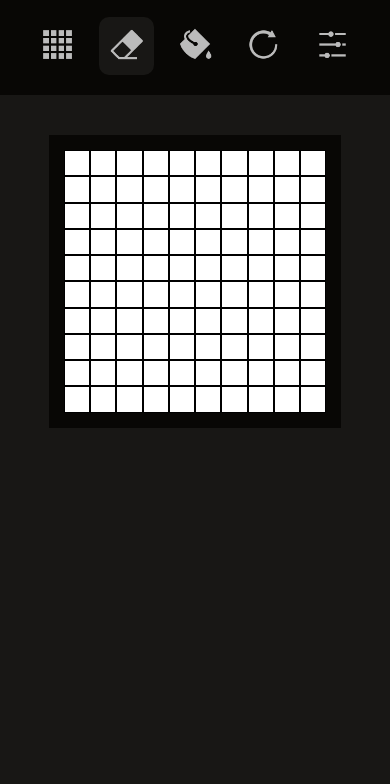
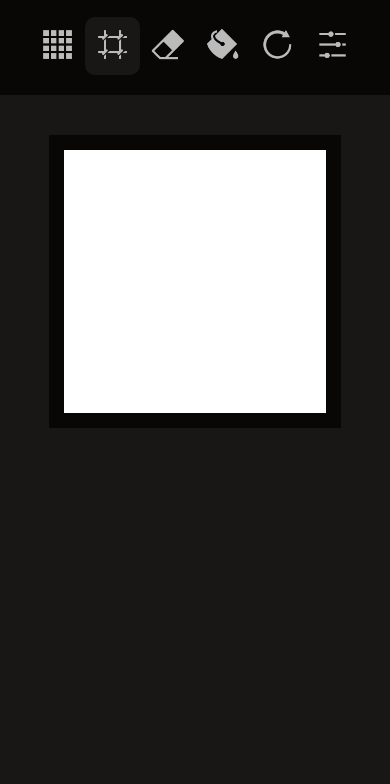
Before and after one commit to KauaLourenco/etch-a-sketch, a plain HTML site: page index.html in a window 390 px wide. Both pictures are taken after a click on the button 126 px from the left and 106 px from the top of the page. Shown: the part 60-844 px from the top of the page. Drawn offline with Linux system fonts and the light colour scheme.

Commit message:
Add button to show/hide grid lines

```diff
--- a/index.html
+++ b/index.html
@@ -28,6 +28,8 @@
                 </div>
             </div>
 
+            <button id="grid-lines"><img src="Style/Images/grid-lines.png"
+                    alt="Toggle grid lines"></button>
             <button id="eraser"><img src="Style/Images/eraser.png" alt="Eraser"
                     title="Eraser"></button>
             <button id="fill-color"><img src="Style/Images/fill-color.png"
--- a/script.js
+++ b/script.js
@@ -15,6 +15,8 @@ const rainbowMode = document.querySelector('#rainbow');
 
 const main = document.querySelector('main');
 const grid = document.querySelector('.grid');
+const gridLines = document.querySelector('#grid-lines');
+let lines = 'on';
 
 // Menu animations
 
@@ -71,6 +73,13 @@ function createGridItems() {
         gridItem.classList.add('gridItem');
         gridItem.style.backgroundColor = 'white';
         gridItem.style.flexBasis = flexBasisValue;
+
+        if (lines === 'on') {
+            gridItem.style.border = '1px solid black';
+        } else {
+            gridItem.style.border = 'medium none';
+        };
+
         gridItem.addEventListener('mousedown', changeColor);
         gridItem.addEventListener('mouseover', changeColor);
         grid.appendChild(gridItem);
@@ -188,3 +197,17 @@ clearBtn.addEventListener('click', () => {
     fillBtn.style.backgroundColor = 'transparent';
     eraserBtn.style.backgroundColor = 'transparent';
 });
+
+// Grid lines
+
+gridLines.addEventListener('click', () => {
+    for (let i = 0; i <= sizeRange.value ** 2 - 1; i++) {
+        if (grid.children[i].style.border === 'medium none') {
+            grid.children[i].style.border = '1px solid black';
+            lines = 'on';
+        } else {
+            grid.children[i].style.border = 'medium none';
+            lines = 'off';
+        };
+    };
+});
```
Also changed, not shown: Style/Images/grid-lines.png (added).
